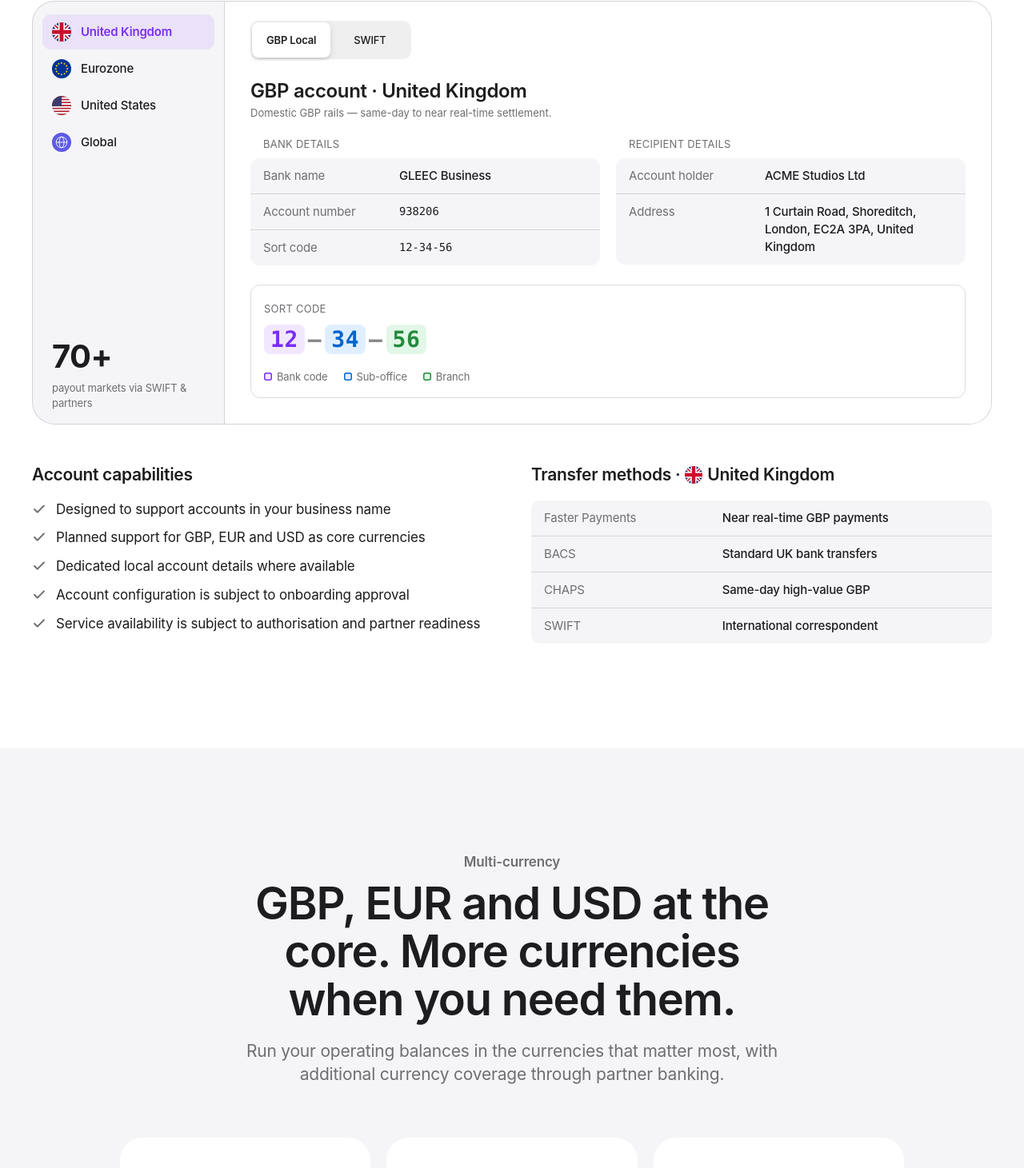
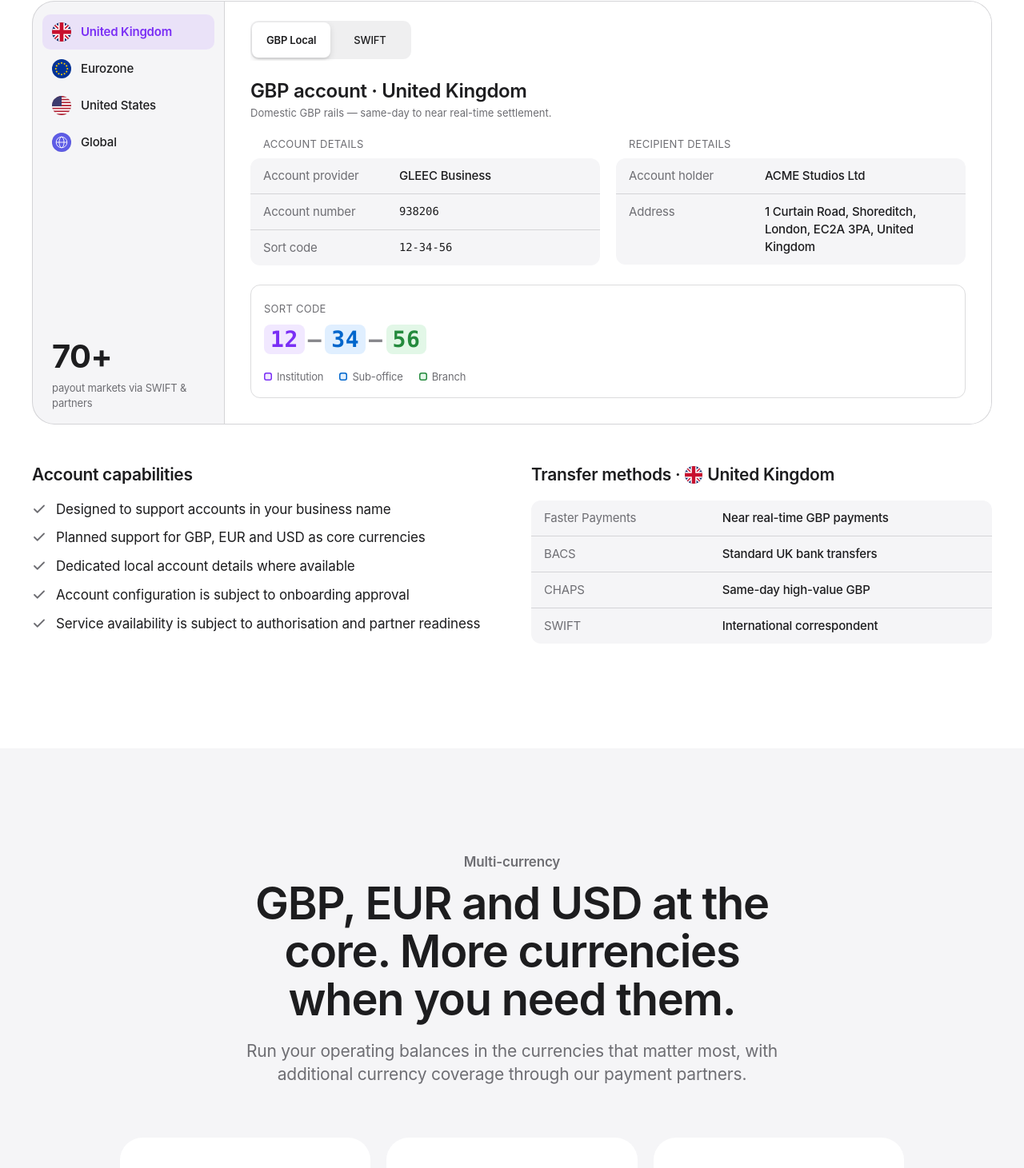
Before and after one commit to ELIJAH-KLINKIN/gleec-uk-landing-page, a React (Vite) app in the folder v3/: page / in a window 1280 px wide. Shown: the part 4511-5972 px from the top of the page at 80% size. Built offline with nearby package versions, Linux system fonts and the light colour scheme.

Commit message:
v3: no bank wording for Gleec in the account explorer
Bank details → Account details, Bank name → Account provider, explainer parts
labelled Institution instead of Bank, and 'partner banking' → 'our payment
partners'. FCA Approach Document 8.35: implying a non-bank is a bank is misleading.

```diff
--- a/v3/src/components/Explorer.jsx
+++ b/v3/src/components/Explorer.jsx
@@ -96,11 +96,11 @@ export default function Explorer() {
 
               <div className="xp-groups">
                 <div className="xp-group">
-                  <h4 className="xp-group-title">Bank details</h4>
+                  <h4 className="xp-group-title">Account details</h4>
                   <dl className="kv">
                     <div>
-                      <dt>Bank name</dt>
-                      <dd>{details.bank}</dd>
+                      <dt>Account provider</dt>
+                      <dd>{details.provider}</dd>
                     </div>
                     {details.rows.map(([k, v]) => (
                       <div key={k}>
--- a/v3/src/content.js
+++ b/v3/src/content.js
@@ -242,7 +242,7 @@ export const EXPLORER = {
   details: {
     "uk/gbp-local": {
       currency: "GBP",
-      bank: "GLEEC Business",
+      provider: "GLEEC Business",
       rows: [
         ["Account number", "938206"],
         ["Sort code", "12-34-56"],
@@ -252,7 +252,7 @@ export const EXPLORER = {
     },
     "uk/swift": {
       currency: "GBP",
-      bank: "GLEEC Business",
+      provider: "GLEEC Business",
       rows: [
         ["SWIFT / BIC", "GLECGB2LXXX"],
         ["Account number", "938206"],
@@ -263,7 +263,7 @@ export const EXPLORER = {
     },
     "eu/eur-local": {
       currency: "EUR",
-      bank: "GLEEC Business EU",
+      provider: "GLEEC Business EU",
       rows: [
         ["IBAN", "DE89 3704 0044 0532 0130 00"],
         ["BIC", "GLECDEFFXXX"],
@@ -273,7 +273,7 @@ export const EXPLORER = {
     },
     "eu/sepa": {
       currency: "EUR",
-      bank: "GLEEC Business EU",
+      provider: "GLEEC Business EU",
       rows: [
         ["IBAN", "DE89 3704 0044 0532 0130 00"],
         ["BIC", "GLECDEFFXXX"],
@@ -283,7 +283,7 @@ export const EXPLORER = {
     },
     "eu/sepa-instant": {
       currency: "EUR",
-      bank: "GLEEC Business EU",
+      provider: "GLEEC Business EU",
       rows: [
         ["IBAN", "DE89 3704 0044 0532 0130 00"],
         ["BIC", "GLECDEFFXXX"],
@@ -293,7 +293,7 @@ export const EXPLORER = {
     },
     "eu/swift": {
       currency: "EUR",
-      bank: "GLEEC Business EU",
+      provider: "GLEEC Business EU",
       rows: [
         ["SWIFT / BIC", "GLECDEFFXXX"],
         ["IBAN", "DE89 3704 0044 0532 0130 00"],
@@ -303,7 +303,7 @@ export const EXPLORER = {
     },
     "us/ach": {
       currency: "USD",
-      bank: "GLEEC Business (US partner)",
+      provider: "GLEEC Business (US partner)",
       rows: [
         ["Routing number", "026 073 008"],
         ["Account number", "9202 1838 47"],
@@ -314,7 +314,7 @@ export const EXPLORER = {
     },
     "us/fedwire": {
       currency: "USD",
-      bank: "GLEEC Business (US partner)",
+      provider: "GLEEC Business (US partner)",
       rows: [
         ["Routing number", "026 073 008"],
         ["Account number", "9202 1838 47"],
@@ -324,7 +324,7 @@ export const EXPLORER = {
     },
     "us/swift": {
       currency: "USD",
-      bank: "GLEEC Business (US partner)",
+      provider: "GLEEC Business (US partner)",
       rows: [
         ["SWIFT / BIC", "GLECUS33XXX"],
         ["Routing number", "026 073 008"],
@@ -335,7 +335,7 @@ export const EXPLORER = {
     },
     "global/swift": {
       currency: "Multi-currency",
-      bank: "GLEEC Business",
+      provider: "GLEEC Business",
       rows: [
         ["SWIFT / BIC", "GLECGB2LXXX"],
         ["Correspondent", "Through approved partners"],
@@ -348,7 +348,7 @@ export const EXPLORER = {
     sort: {
       title: "Sort code",
       parts: [
-        ["12", "Bank code"],
+        ["12", "Institution"],
         ["34", "Sub-office"],
         ["56", "Branch"],
       ],
@@ -359,14 +359,14 @@ export const EXPLORER = {
       parts: [
         ["DE", "Country"],
         ["89", "Check digits"],
-        ["3704 0044 0532 0130 00", "Bank & account"],
+        ["3704 0044 0532 0130 00", "Institution & account"],
       ],
       joiner: " ",
     },
     swift: {
       title: "SWIFT / BIC",
       parts: [
-        ["GLEC", "Bank"],
+        ["GLEC", "Institution"],
         ["GB", "Country"],
         ["2L", "Location"],
         ["XXX", "Branch"],
@@ -394,7 +394,7 @@ export const EXPLORER = {
 export const CURRENCIES = {
   eyebrow: "Multi-currency",
   title: "GBP, EUR and USD at the core. More currencies when you need them.",
-  lead: "Run your operating balances in the currencies that matter most, with additional currency coverage through partner banking.",
+  lead: "Run your operating balances in the currencies that matter most, with additional currency coverage through our payment partners.",
   core: [
     { code: "GBP", name: "British pound", routes: "FPS · BACS · CHAPS" },
     { code: "EUR", name: "Euro", routes: "SEPA · SEPA Instant" },
```
